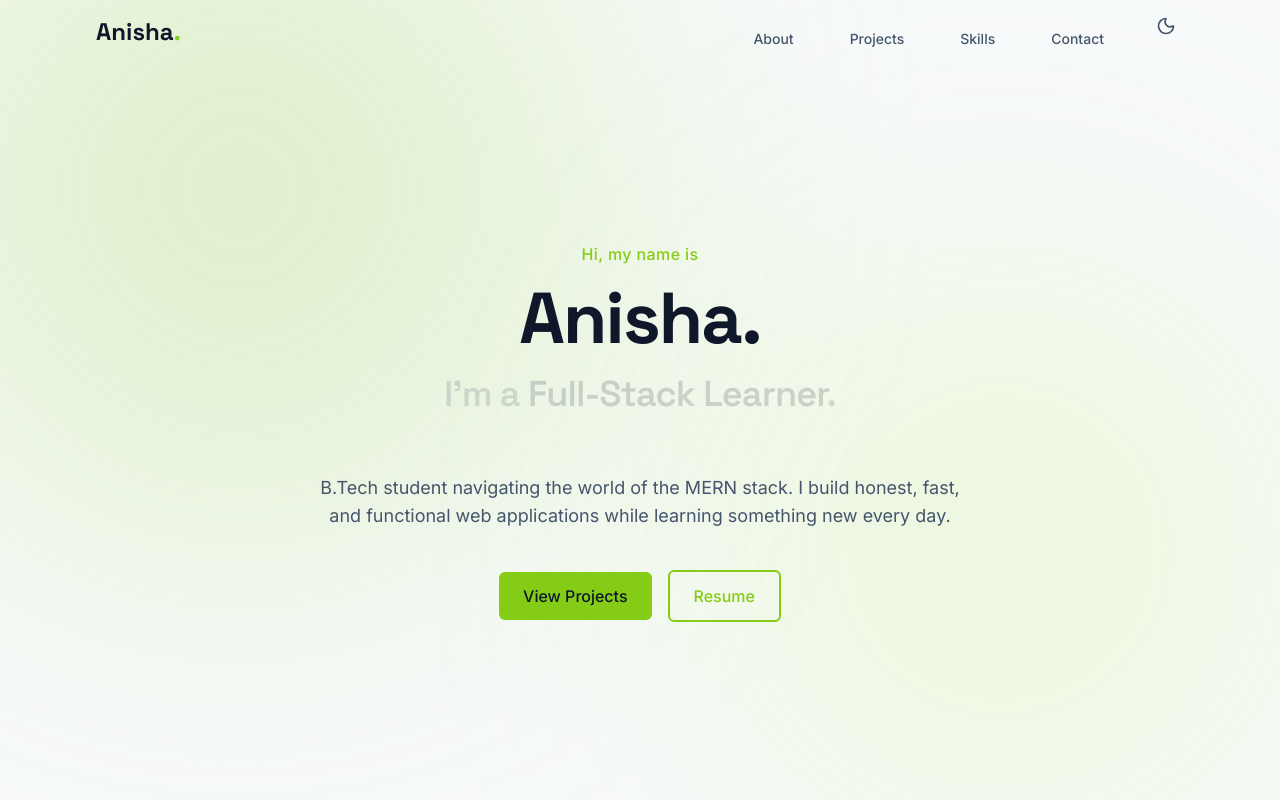
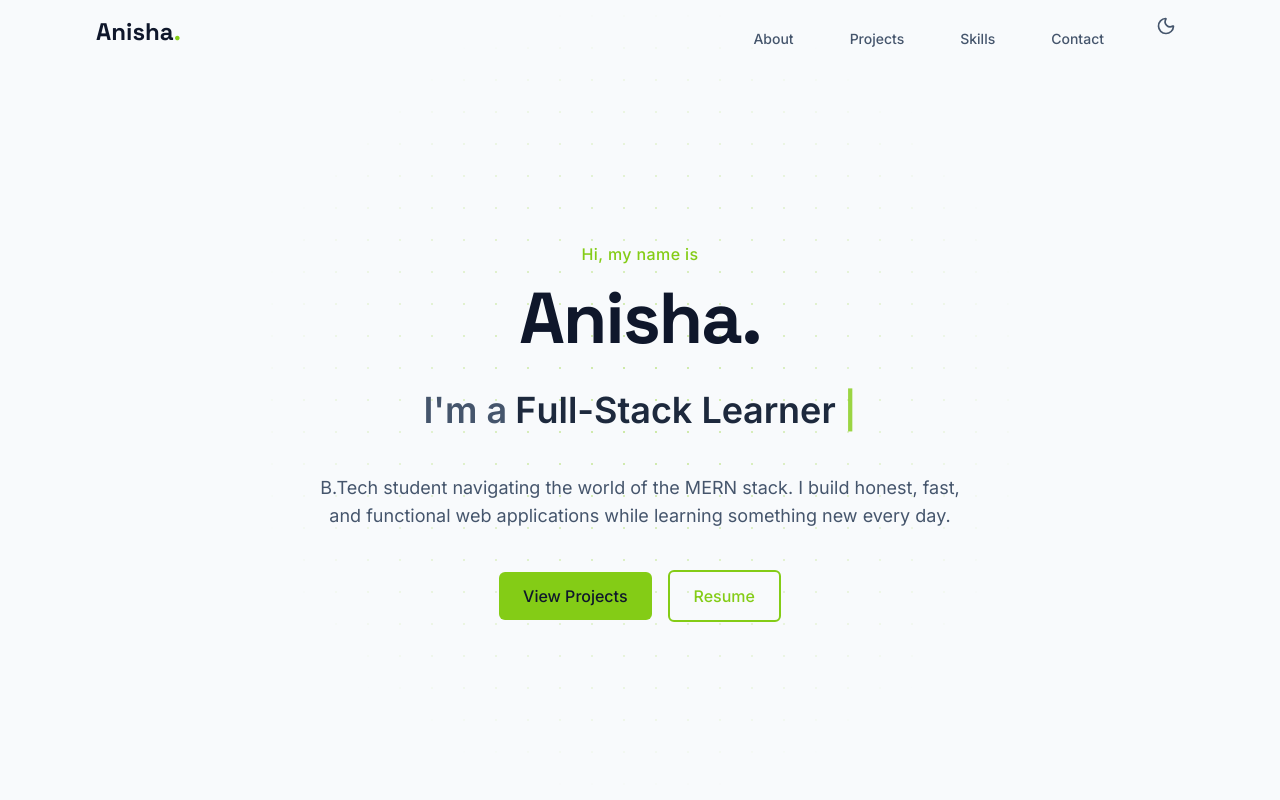
Before and after one commit to anishaa-07/Anisha-s-Portfolio, a React (Vite) app: page / in a window 1280 px wide. Shown: the top 800 px of the page. Built offline with nearby package versions, Linux system fonts and the light colour scheme.

Commit message:
git commit -m "Bootstrap portfolio application"

```diff
--- a/src/components/sections/Hero.jsx
+++ b/src/components/sections/Hero.jsx
@@ -1,4 +1,4 @@
-import { useState, useEffect } from "react";
+import { useState, useEffect, useRef } from "react";
 import { motion, AnimatePresence } from "framer-motion";
 import Button from "../ui/Button";
 
@@ -8,51 +8,88 @@ const taglines = [
   "Building Huddle"
 ];
 
+const TypewriterText = ({ text }) => {
+  return (
+    <motion.span
+      initial="hidden"
+      animate="visible"
+      exit="exit"
+      variants={{
+        hidden: { opacity: 1 },
+        visible: {
+          opacity: 1,
+          transition: { staggerChildren: 0.05 },
+        },
+        exit: {
+          opacity: 0,
+          y: -10,
+          transition: { duration: 0.2 },
+        },
+      }}
+      className="inline-block text-slate-800 dark:text-slate-200"
+    >
+      {text.split("").map((char, index) => (
+        <motion.span
+          key={`${text}-${index}`}
+          variants={{
+            hidden: { opacity: 0, y: 10 },
+            visible: { opacity: 1, y: 0 },
+          }}
+          className="inline-block"
+        >
+          {char === " " ? "\u00A0" : char}
+        </motion.span>
+      ))}
+    </motion.span>
+  );
+};
+
 export default function Hero() {
   const [currentTaglineIndex, setCurrentTaglineIndex] = useState(0);
+  const backgroundRef = useRef(null);
 
   useEffect(() => {
+    // Tagline cycler
     const intervalId = setInterval(() => {
       setCurrentTaglineIndex((prev) => (prev + 1) % taglines.length);
-    }, 3000); // Change text every 3 seconds
+    }, 3500);
+    return () => clearInterval(intervalId);
+  }, []);
 
-    return () => clearInterval(intervalId);
+  useEffect(() => {
+    // Performant cursor tracking background (no React state updates)
+    const handleMouseMove = (e) => {
+      if (backgroundRef.current) {
+        const x = e.clientX;
+        const y = e.clientY;
+        backgroundRef.current.style.webkitMaskImage = `radial-gradient(circle 400px at ${x}px ${y}px, black 0%, transparent 100%)`;
+        backgroundRef.current.style.maskImage = `radial-gradient(circle 400px at ${x}px ${y}px, black 0%, transparent 100%)`;
+      }
+    };
+
+    // Set initial mask to center so it's not invisible before mouse move
+    if (backgroundRef.current) {
+      const x = window.innerWidth / 2;
+      const y = window.innerHeight / 2;
+      backgroundRef.current.style.webkitMaskImage = `radial-gradient(circle 400px at ${x}px ${y}px, black 0%, transparent 100%)`;
+    }
+
+    window.addEventListener("mousemove", handleMouseMove);
+    return () => window.removeEventListener("mousemove", handleMouseMove);
   }, []);
 
   return (
     <section id="hero" className="relative min-h-screen flex items-center justify-center pt-16 overflow-hidden">
-      {/* Subtle Animated Background Mesh/Gradient */}
-      <div className="absolute inset-0 overflow-hidden pointer-events-none">
-        <motion.div
-          animate={{
-            scale: [1, 1.2, 1],
-            opacity: [0.1, 0.2, 0.1],
-            x: [0, 50, 0],
-            y: [0, 30, 0],
-          }}
-          transition={{
-            duration: 15,
-            repeat: Infinity,
-            ease: "easeInOut",
-          }}
-          className="absolute -top-[20%] -left-[10%] w-[50vw] h-[50vw] rounded-full bg-accent blur-[120px] opacity-20"
-        />
-        <motion.div
-          animate={{
-            scale: [1, 1.3, 1],
-            opacity: [0.1, 0.15, 0.1],
-            x: [0, -40, 0],
-            y: [0, -50, 0],
-          }}
-          transition={{
-            duration: 20,
-            repeat: Infinity,
-            ease: "easeInOut",
-            delay: 1,
-          }}
-          className="absolute top-[40%] right-[0%] w-[40vw] h-[40vw] rounded-full bg-lime-400 blur-[120px] opacity-10"
-        />
-      </div>
+
+      {/* Interactive Dot Grid Background */}
+      <div
+        ref={backgroundRef}
+        className="absolute inset-0 z-0 pointer-events-none opacity-40 dark:opacity-20 transition-opacity duration-500"
+        style={{
+          backgroundImage: 'radial-gradient(circle at center, var(--color-accent) 1.5px, transparent 1.5px)',
+          backgroundSize: '32px 32px',
+        }}
+      />
 
       <div className="relative z-10 max-w-4xl mx-auto px-4 sm:px-6 lg:px-8 text-center">
         <motion.p
@@ -67,31 +104,37 @@ export default function Hero() {
         <motion.h1
           initial={{ opacity: 0, y: 20 }}
           animate={{ opacity: 1, y: 0 }}
-          transition={{ duration: 0.5, delay: 0.1 }}
+          transition={{ duration: 0.5, delay: 0.2 }}
           className="text-5xl md:text-7xl font-bold text-slate-900 dark:text-slate-50 mb-6"
         >
           Anisha.
         </motion.h1>
 
-        <div className="h-12 md:h-16 flex justify-center items-center mb-8">
-          <AnimatePresence mode="wait">
-            <motion.h2
-              key={currentTaglineIndex}
-              initial={{ opacity: 0, y: 20 }}
-              animate={{ opacity: 1, y: 0 }}
-              exit={{ opacity: 0, y: -20 }}
-              transition={{ duration: 0.5 }}
-              className="text-2xl md:text-4xl font-semibold text-slate-600 dark:text-slate-400"
+        <motion.div
+          initial={{ opacity: 0 }}
+          animate={{ opacity: 1 }}
+          transition={{ duration: 0.5, delay: 0.4 }}
+          className="h-12 md:h-16 flex justify-center items-center mb-8"
+        >
+          <div className="text-2xl md:text-4xl font-semibold text-slate-600 dark:text-slate-400 flex items-center gap-2">
+            I'm a{" "}
+            <AnimatePresence mode="wait">
+              <TypewriterText key={currentTaglineIndex} text={taglines[currentTaglineIndex]} />
+            </AnimatePresence>
+            <motion.span
+              animate={{ opacity: [1, 0, 1] }}
+              transition={{ duration: 0.8, repeat: Infinity, ease: "linear" }}
+              className="text-accent"
             >
-              I'm a <span className="text-slate-800 dark:text-slate-200">{taglines[currentTaglineIndex]}</span>.
-            </motion.h2>
-          </AnimatePresence>
-        </div>
+              |
+            </motion.span>
+          </div>
+        </motion.div>
 
         <motion.p
           initial={{ opacity: 0, y: 20 }}
           animate={{ opacity: 1, y: 0 }}
-          transition={{ duration: 0.5, delay: 0.3 }}
+          transition={{ duration: 0.5, delay: 0.6 }}
           className="text-lg text-slate-600 dark:text-slate-400 max-w-2xl mx-auto mb-10"
         >
           B.Tech student navigating the world of the MERN stack. I build honest,
@@ -101,7 +144,7 @@ export default function Hero() {
         <motion.div
           initial={{ opacity: 0, y: 20 }}
           animate={{ opacity: 1, y: 0 }}
-          transition={{ duration: 0.5, delay: 0.4 }}
+          transition={{ duration: 0.5, delay: 0.8 }}
           className="flex flex-col sm:flex-row items-center justify-center gap-4"
         >
           <Button onClick={() => document.getElementById("projects").scrollIntoView({ behavior: "smooth" })}>
```
